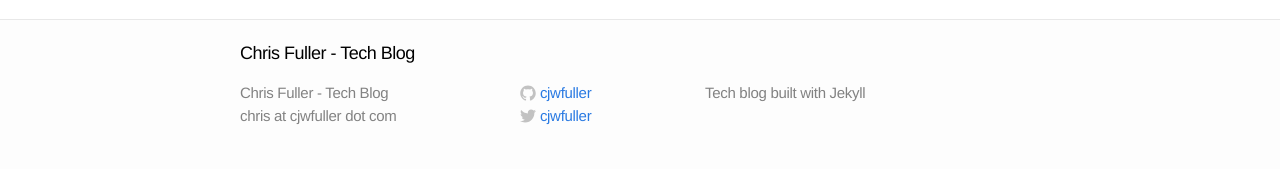
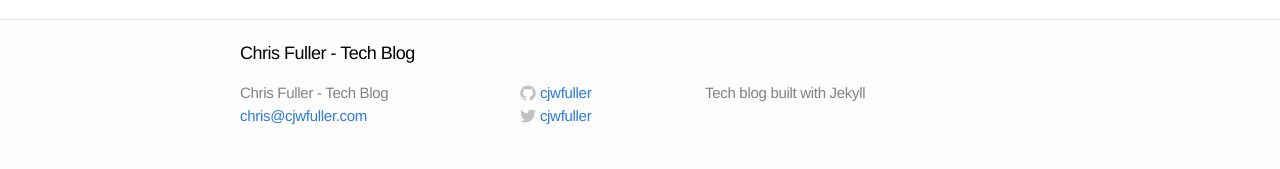
Before and after one commit to cjwfuller/cjwfuller.github.io, a Jekyll site: the page built from index.html, in a window 1280 px wide. Shown: the part 1823-1992 px from the top of the page. Built offline with Jekyll 4.4.1, drawn with Linux system fonts in a browser that asks for light colours; comment, search, counter and statistics services are not loaded.

```diff
--- a/_config.yml
+++ b/_config.yml
@@ -1,6 +1,6 @@
 # Site settings
 title: Chris Fuller - Tech Blog
-email: chris at cjwfuller dot com
+email: <a href="mailto:chris@cjwfuller.com">chris@cjwfuller.com</a>
 description: "Tech blog built with Jekyll"
 baseurl: ""
 url: "http://cjwfuller.github.io"
```
